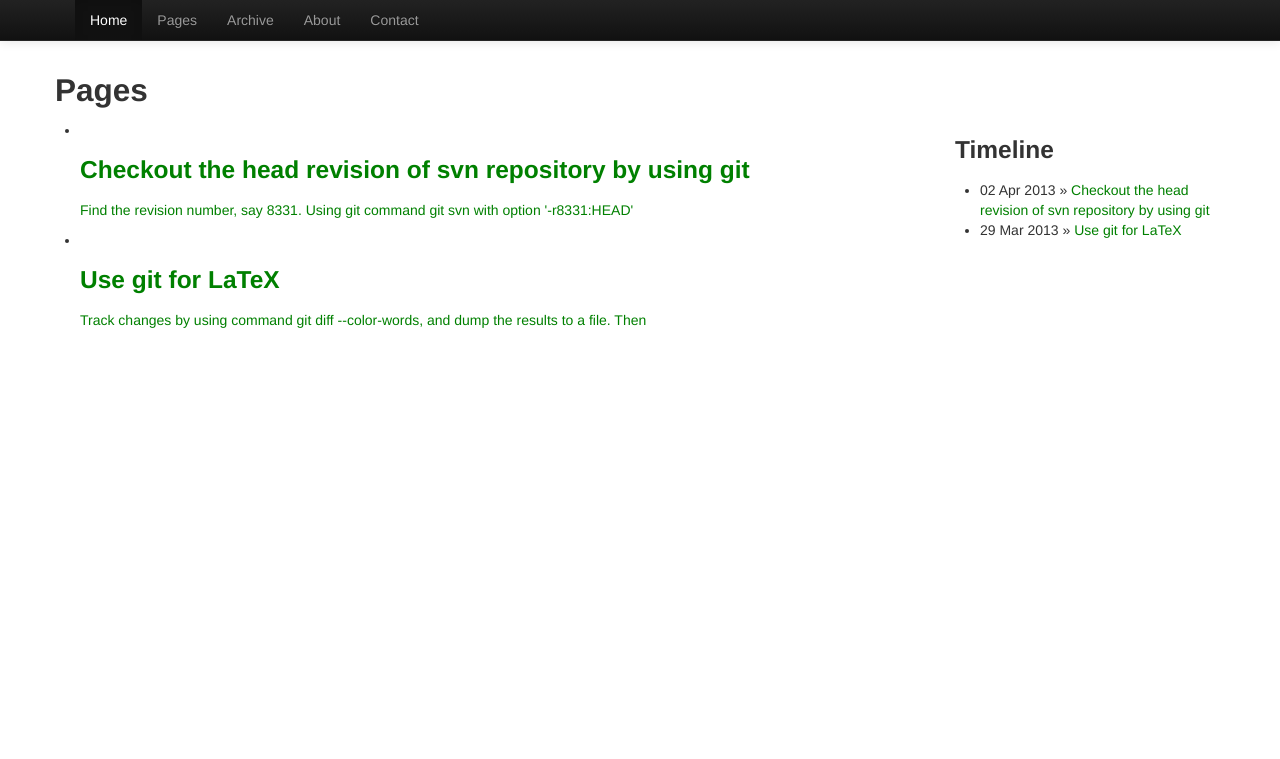
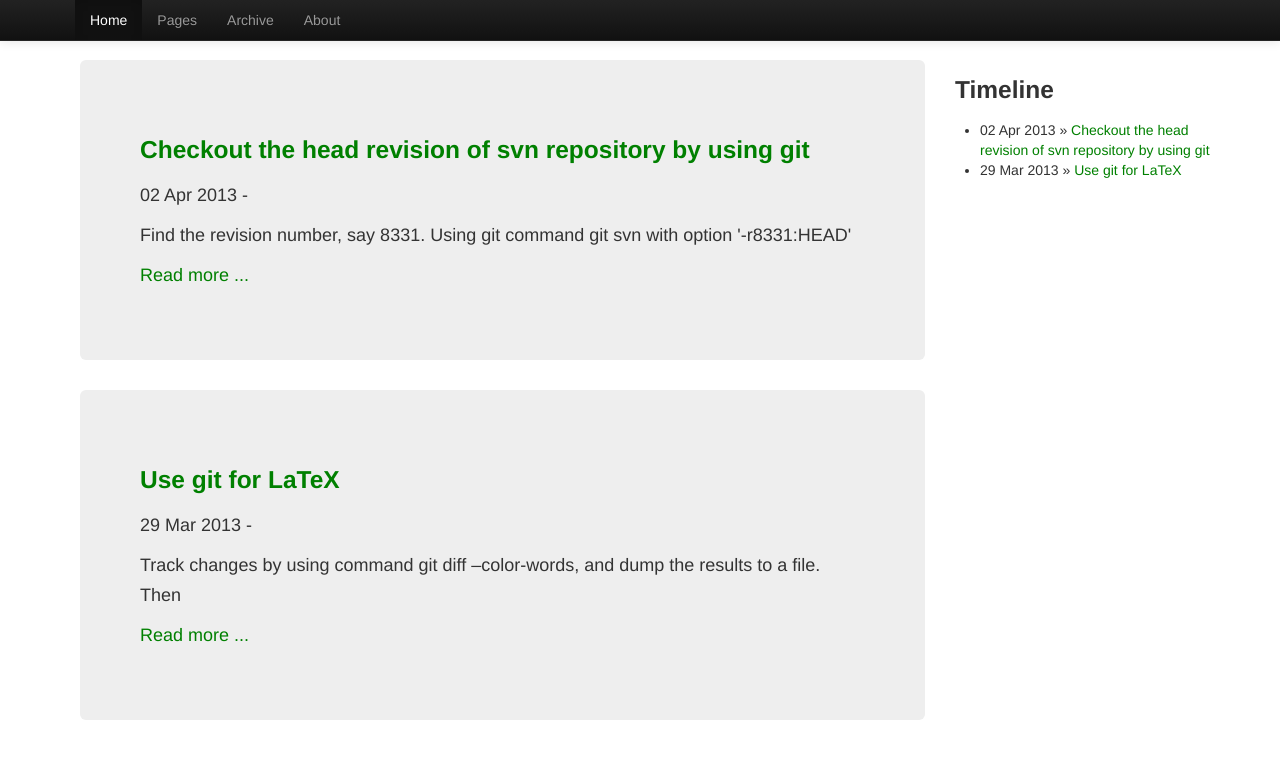
Before and after one commit to wenqing/wenqing.github.com, a Jekyll site: the page built from pages/index.html, in a window 1280 px wide. Shown: the top 759 px of the page. Built offline with Jekyll 4.4.1, drawn with Linux system fonts in a browser that asks for light colours; Markdown is read by kramdown in place of the engine named in the settings.

Commit message:
New layouts

```diff
--- a/_config.yml
+++ b/_config.yml
@@ -15,6 +15,12 @@ lsi:         false
 pygments:    false
 markdown:    maruku
 permalink:   date
+
+gravatar: 92f354b0a3a11920792f1075bf067308
+email: me@localhost.com
+web:
+twitter:
+github: wenqing
 
 maruku:
   use_tex:    false
--- a/_layouts/default.html
+++ b/_layouts/default.html
@@ -40,7 +40,6 @@ v-collapse">
              <li><a href="/pages/">Pages</a></li>
              <li><a href="/archive">Archive</a></li>
              <li><a href="/about">About</a></li>
-             <li><a href="/contact">Contact</a></li>
             </ul>
           </div>
         </div>
--- a/pages/index.html
+++ b/pages/index.html
@@ -1,27 +1,25 @@
 ---
 layout: default
-title: Pages
 ---
-
-<section class="content">
-  <h2>Pages</h2>
- </section>
 
 <div class="row-fluid">
   <div class="span9">
   <ul class="entries">
+
     {% for post in site.posts %}
-
-   <li>
-    <!--<a href="{{ post.url }}">-->
-    <a>
-       <img src="{{ post.image }}" />
-       <h3>{{ post.title }}</h3>
-       <p>{{ post.content }}</p>
-     </a>
-    </li>
-   {% endfor %}
- </ul>
+      <div class="hero-unit">
+        <p>
+           <h3>
+             <!--    <a> <img src="{{ post.image }}" /> -->
+              <a href="{{ BASE_PATH }}{{ post.url }}">{{ post.title }}</a>
+           </h3>
+           {{ post.date | date_to_string }} - {{site.author}}
+       </p>
+        <p>{{ post.content | strip_html | truncatewords: 55 }}</p>
+        <p><a href="{{ BASE_PATH }}{{ post.url }}">Read more ...</a></p>
+      </div>
+    {% endfor %}
+   </ul>
   </div>
   <div class="span3">
  <h3>Timeline</h3>
```
Also changed, not shown: _layouts/page_entry.html (deleted, +0 -11 lines), _posts/2013-03-29-test.md (+2 -3 lines), archive/index.md (+1 -2 lines), contact/index.md (deleted, +0 -7 lines), css/bootstrap.css.
